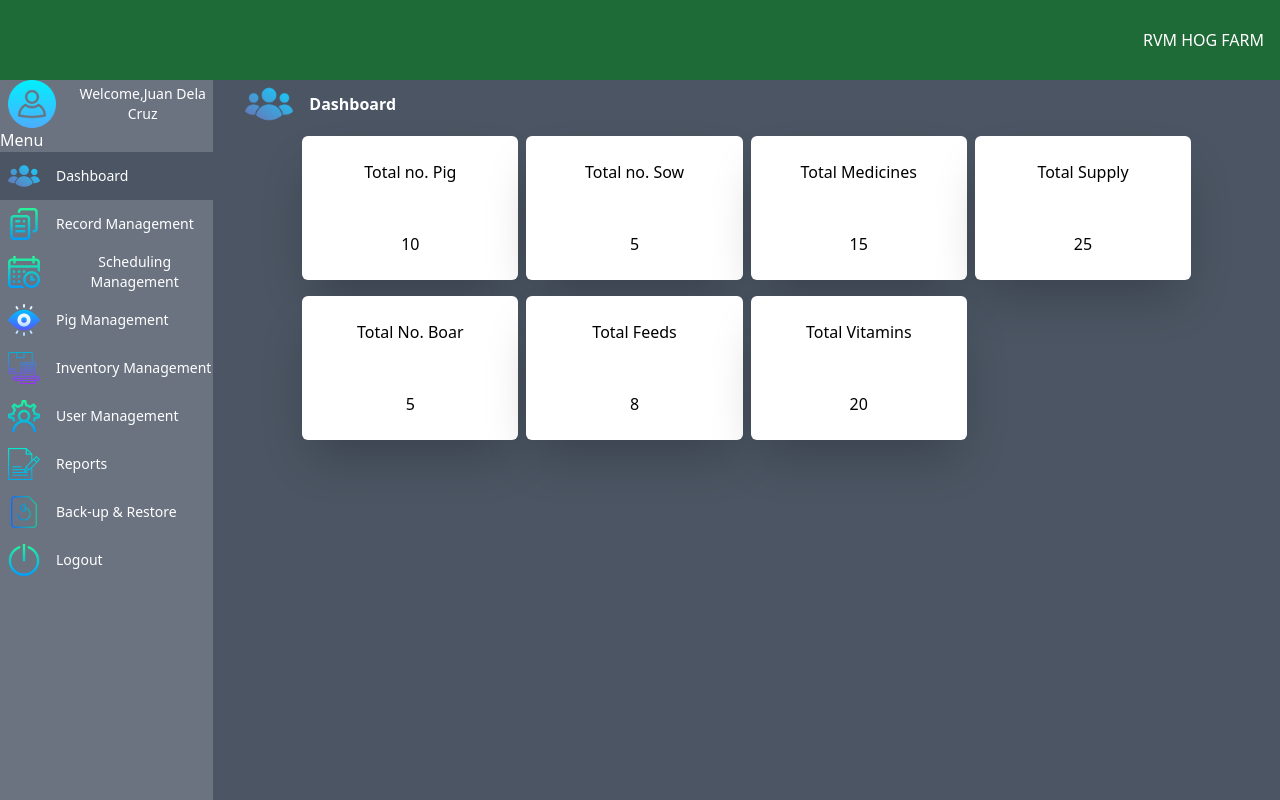
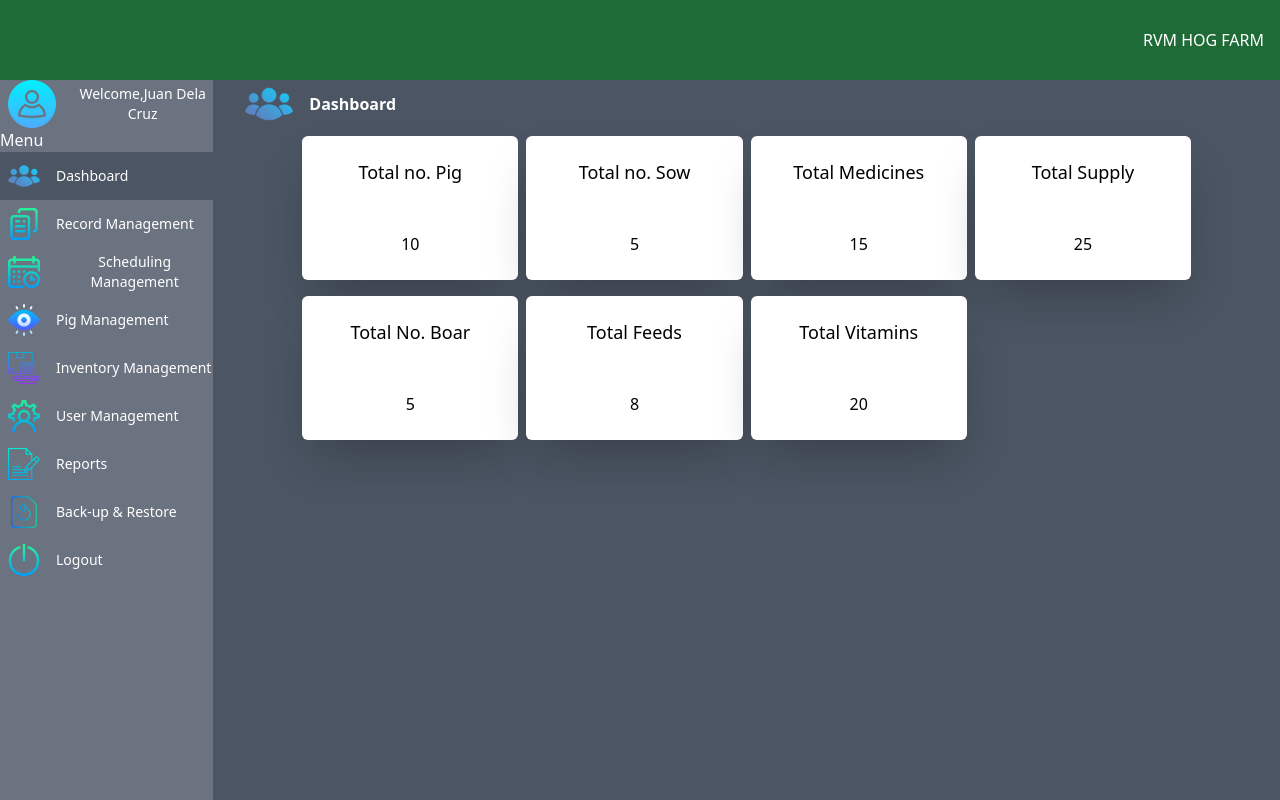
Before and after one commit to Sledge-Development/Web_Based_Piggery_Management_With_Mobile_Based_QR_Code_Scanner, a PHP site: page /dashboard.html in a window 1280 px wide. Run offline with PHP 8.4, Linux system fonts and the light colour scheme.

Commit message:
Update HTML Files

```diff
--- a/dashboard.html
+++ b/dashboard.html
@@ -78,32 +78,32 @@
                     <h1 class="mt-auto text-white mb-auto font-bold">Dashboard</h1>
                 </div>
                 <div class="w-5/6 mx-auto gap-x-2 gap-y-4 grid rounded-md  mt-2 grid-cols-4">
-                    <div class="shadow-2xl  rounded-md grid grid-rows-2 bg-white w-full h-36 flex-row">
-                        <h1 class="text-center my-auto">Total no. Pig</h1>
+                    <div class="hover:text-white hover:bg-gray-900 cursor-pointer shadow-2xl  rounded-md grid grid-rows-2 bg-white w-full h-36 flex-row">
+                        <h1 class="text-center my-auto text-lg">Total no. Pig</h1>
                         <h1 class="text-center my-auto">10</h1>
                     </div>
-                    <div class="shadow-2xl  rounded-md grid grid-rows-2 bg-white w-full h-36 flex-row">
-                        <h1 class="text-center my-auto">Total no. Sow</h1>
+                    <div class="hover:text-white hover:bg-gray-900 cursor-pointer shadow-2xl  rounded-md grid grid-rows-2 bg-white w-full h-36 flex-row">
+                        <h1 class="text-center my-auto text-lg">Total no. Sow</h1>
                         <h1 class="text-center my-auto">5</h1>
                     </div>
-                    <div class="shadow-2xl  rounded-md grid grid-rows-2 bg-white w-full h-36 flex-row">
-                        <h1 class="text-center my-auto">Total Medicines</h1>
+                    <div class="hover:text-white hover:bg-gray-900 cursor-pointer shadow-2xl  rounded-md grid grid-rows-2 bg-white w-full h-36 flex-row">
+                        <h1 class="text-center my-auto text-lg">Total Medicines</h1>
                         <h1 class="text-center my-auto">15</h1>
                     </div>
-                    <div class="shadow-2xl  rounded-md grid grid-rows-2 bg-white w-full h-36 flex-row">
-                        <h1 class="text-center my-auto">Total Supply</h1>
+                    <div class="hover:text-white hover:bg-gray-900 cursor-pointer shadow-2xl  rounded-md grid grid-rows-2 bg-white w-full h-36 flex-row">
+                        <h1 class="text-center my-auto text-lg">Total Supply</h1>
                         <h1 class="text-center my-auto">25</h1>
                     </div>
-                    <div class="shadow-2xl  rounded-md grid grid-rows-2 bg-white w-full h-36 flex-row">
-                        <h1 class="text-center my-auto">Total No. Boar</h1>
+                    <div class="hover:text-white hover:bg-gray-900 cursor-pointer shadow-2xl  rounded-md grid grid-rows-2 bg-white w-full h-36 flex-row">
+                        <h1 class="text-center my-auto text-lg">Total No. Boar</h1>
                         <h1 class="text-center my-auto">5</h1>
                     </div>
-                    <div class="shadow-2xl  rounded-md grid grid-rows-2 bg-white w-full h-36 flex-row">
-                        <h1 class="text-center my-auto">Total Feeds</h1>
+                    <div class="hover:text-white hover:bg-gray-900 cursor-pointer shadow-2xl  rounded-md grid grid-rows-2 bg-white w-full h-36 flex-row">
+                        <h1 class="text-center my-auto text-lg">Total Feeds</h1>
                         <h1 class="text-center my-auto">8</h1>
                     </div>
-                    <div class="shadow-2xl  rounded-md grid grid-rows-2 bg-white w-full h-36 flex-row">
-                        <h1 class="text-center my-auto">Total Vitamins</h1>
+                    <div class="hover:text-white hover:bg-gray-900 cursor-pointer shadow-2xl  rounded-md grid grid-rows-2 bg-white w-full h-36 flex-row">
+                        <h1 class="text-center my-auto text-lg">Total Vitamins</h1>
                         <h1 class="text-center my-auto">20</h1>
                     </div>
 
--- a/index.html
+++ b/index.html
@@ -13,9 +13,9 @@
 <body>
     <div class="w-screen h-screen bg-gray-800 grid overflow-hidden">
         <div class="w-1/4 h-3/4 bg-gray-600 mr-auto ml-auto rounded-md shadow-2xl flex flex-col mb-auto mt-auto">
-            <div class="flex flex-row w-full mt-12 col-span-3">
-                <img class="w-24 ml-2 mr-0 mt-2 rounded-full h-24" src="assets/img/logo.webp" alt="logo">
-                <h1 class="mt-auto mb-auto mr-auto ml-6">RVM HOG FARM</h1>
+            <div class="flex flex-col w-full mt-12 col-span-3">
+                <img class="w-36 mx-auto my-auto rounded-full h-36 mt-2 mb-2" src="assets/img/logo.webp" alt="logo">
+                <h1 class="text-center text-xl text-white mt-2 mb-2">RVM HOG FARM</h1>
             </div>
             <input class="w-3/4 h-12 mt-2 mb-2 focus:outline-none text-center rounded-md mr-auto ml-auto" type="text" name="username" id="username" placeholder="Username">
             <input class="w-3/4 h-12 mt-2 mb-2 focus:outline-none text-center rounded-md mr-auto ml-auto" type="password" name="password" id="password" placeholder="Password">
```
Also changed, not shown: assets/css/tailwind.css.
